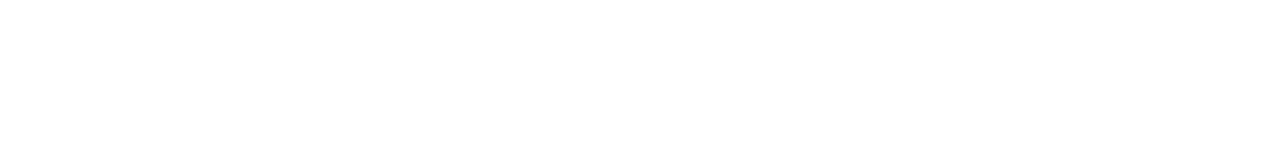
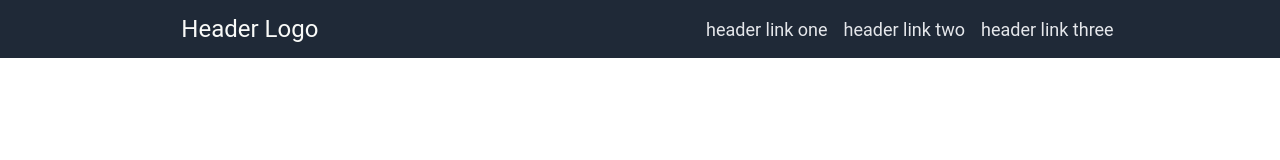
Before and after one commit to modoben98/landing-page, a plain HTML site: page index.html in a window 1280 px wide. Drawn offline with Linux system fonts and the light colour scheme.

Commit message:
Header section complete

```diff
--- a/index.html
+++ b/index.html
@@ -4,9 +4,19 @@
 	<meta charset="utf-8">
 	<meta name="viewport" content="width=device-width, initial-scale=1">
 	<title>Landing Page</title>
+	<link rel="stylesheet" href="style.css">
 </head>
 <body>
-	<div class="header"></div>
+	<div class="header">
+		<div class="header-logo">
+			Header Logo
+		</div>
+		<ul>
+			<li>header link one</li>
+			<li>header link two</li>
+			<li>header link three</li>
+		</ul>
+	</div>
 	<div class="first-section"></div>
 	<div class="second-section"></div>
 	<div class="third-section"></div>
--- /dev/null
+++ b/style.css
@@ -0,0 +1,29 @@
+body {
+	margin: 0;
+	font-family: Roboto;
+}
+.header {
+	display: flex;
+	align-items: center;
+	justify-content: space-around;
+	background-color: #1F2937;
+
+}
+
+.header-logo {
+	font-size: 24px;
+	color: #F9FAF8;
+	padding: 15px;
+}
+
+
+ul {
+	display: flex;
+	font-size: 18px;
+	gap: 16px;
+	list-style-type: none;
+}
+
+li {
+	color: #E5E7EB;
+}
```
